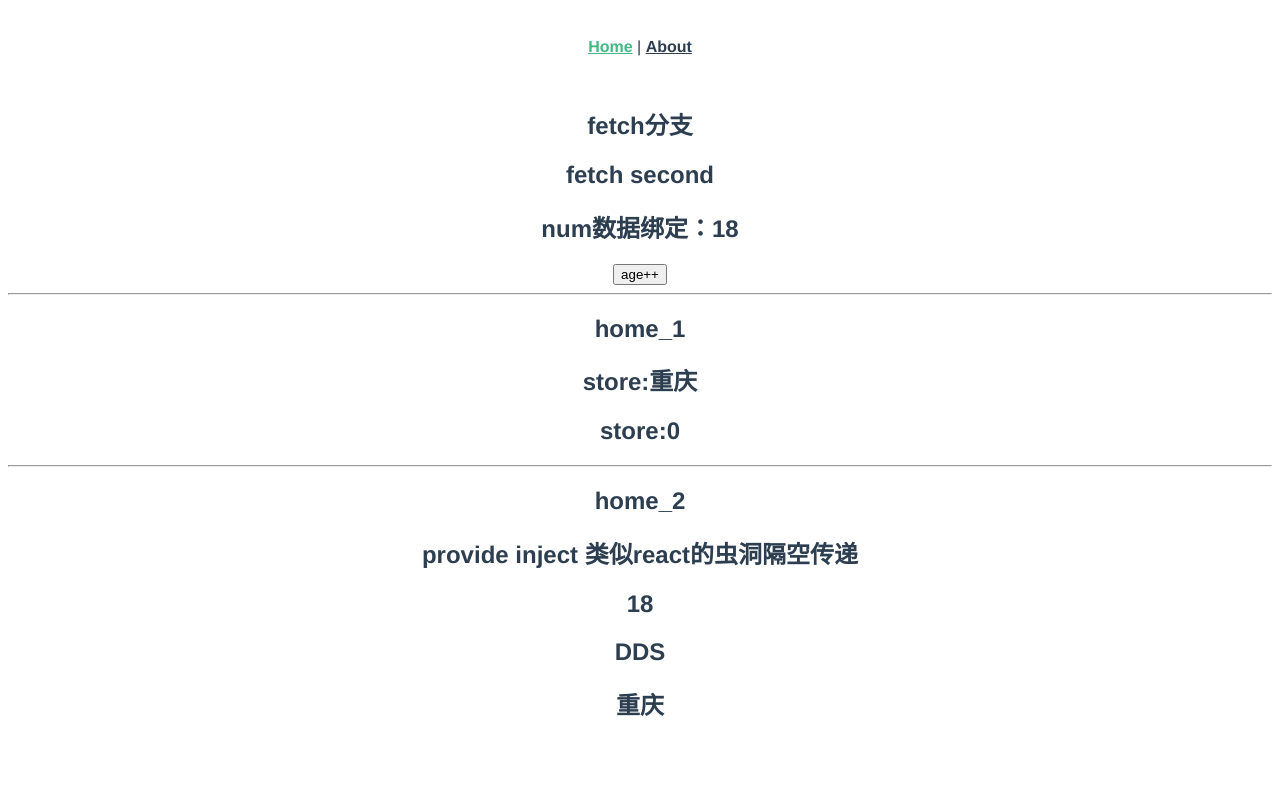
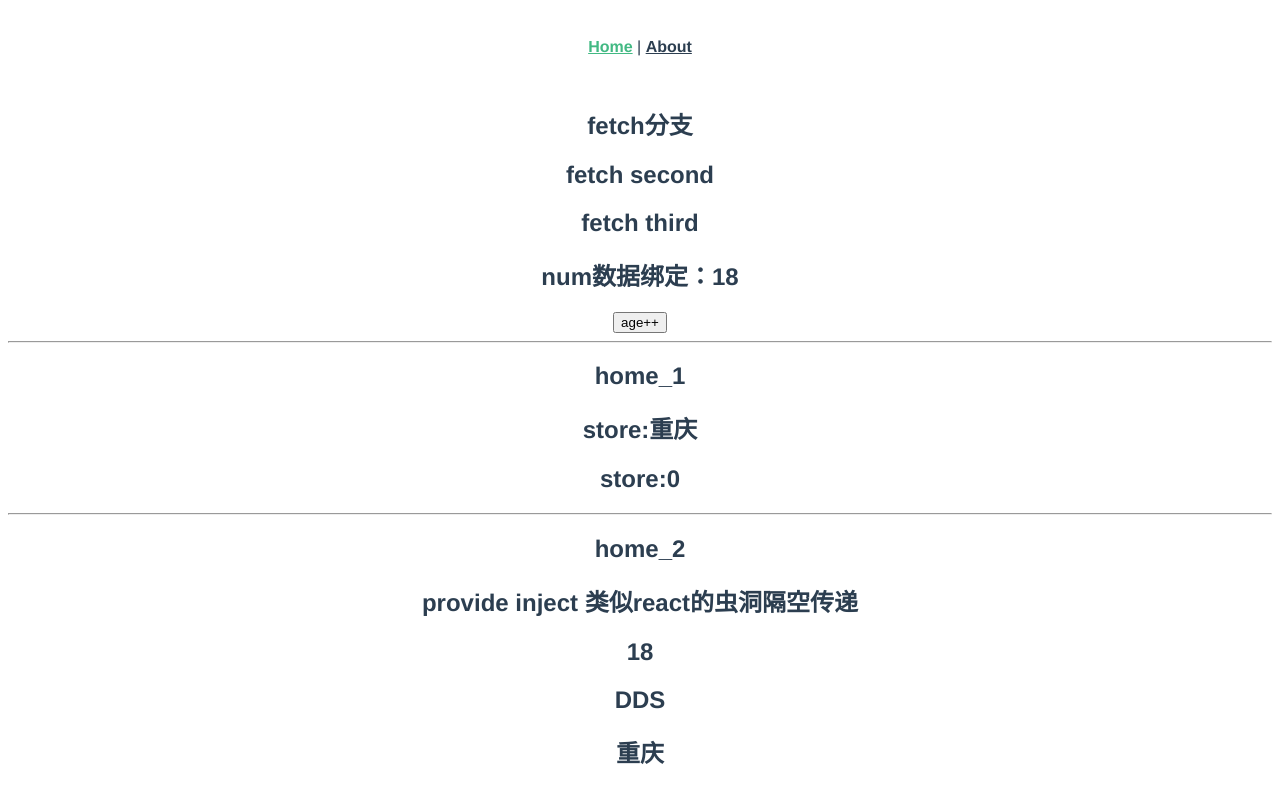
Before and after one commit to Dingshuang22/vue3x, a Vue app: page /home in a window 1280 px wide. Built offline with nearby package versions, Linux system fonts and the light colour scheme.

Commit message:
fetch-third

```diff
--- a/src/views/Home.vue
+++ b/src/views/Home.vue
@@ -2,6 +2,7 @@
   <div class="home">
     <h2>fetch分支</h2>
     <h2>fetch second</h2>
+    <h2>fetch third</h2>
     <h2>num数据绑定：{{ state.num }}</h2>
     <button @click="ageChange">age++</button>
     <hr>
```
